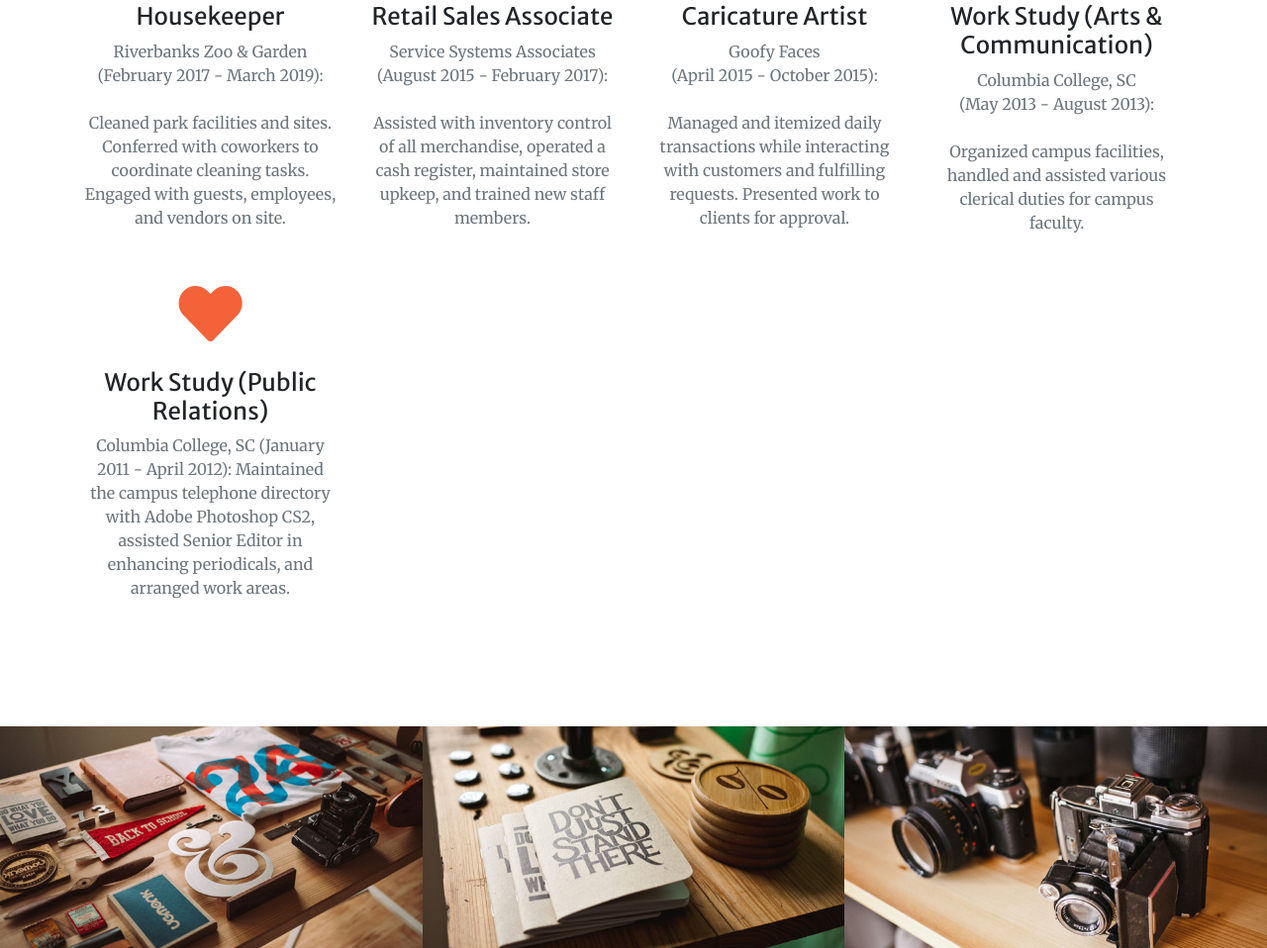
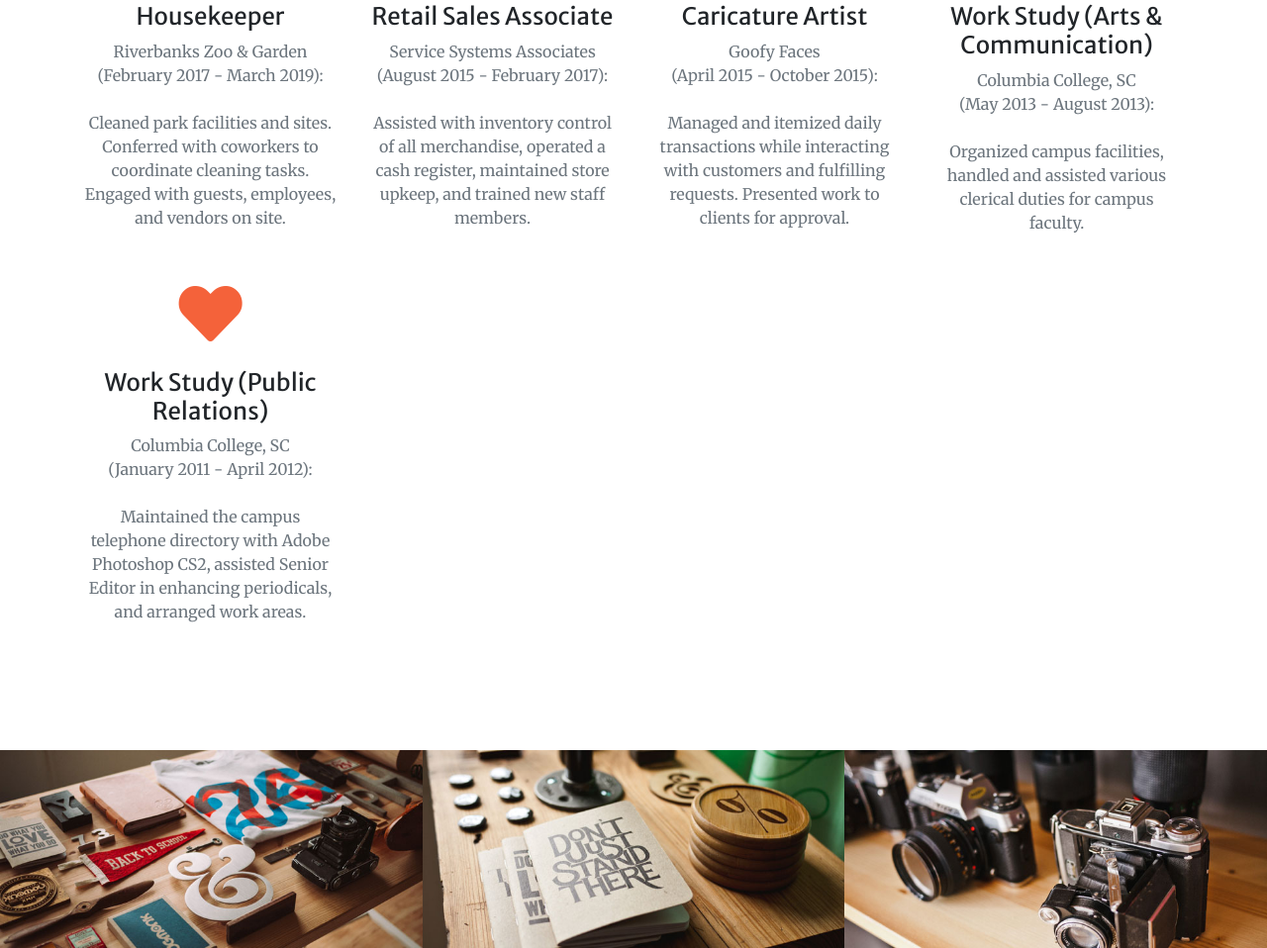
Before and after one commit to kwh1t3106/KW-Portfolio, a website with bundled scripts: page index.html in a window 1280 px wide. Shown: the part 1964-2922 px from the top of the page at 99% size. Built offline with nearby package versions, Linux system fonts and the light colour scheme.

Commit message:
Update index.html

```diff
--- a/index.html
+++ b/index.html
@@ -124,7 +124,7 @@
           <div class="mt-5">
             <i class="fas fa-4x fa-heart text-primary mb-4"></i>
             <h3 class="h4 mb-2">Work Study (Public Relations)</h3>
-            <p class="text-muted mb-0">Columbia College, SC (January 2011 - April 2012): Maintained the campus telephone directory with Adobe Photoshop CS2, assisted Senior Editor in enhancing periodicals, and arranged work areas.</p>
+            <p class="text-muted mb-0">Columbia College, SC <br/> (January 2011 - April 2012): <br/><br/> Maintained the campus telephone directory with Adobe Photoshop CS2, assisted Senior Editor in enhancing periodicals, and arranged work areas.</p>
           </div>
         </div>
         <!-- This section was not spaced like the others. Why???
```
